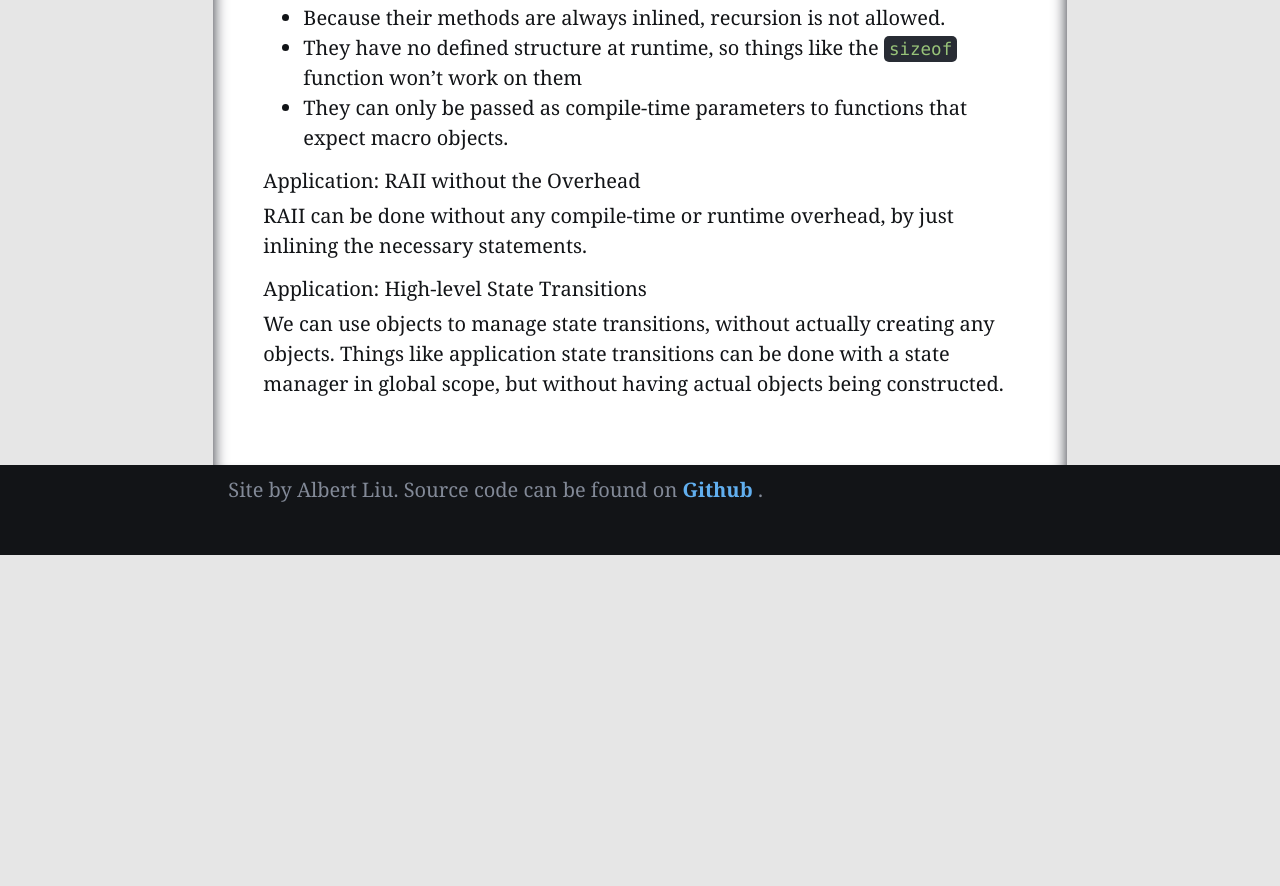
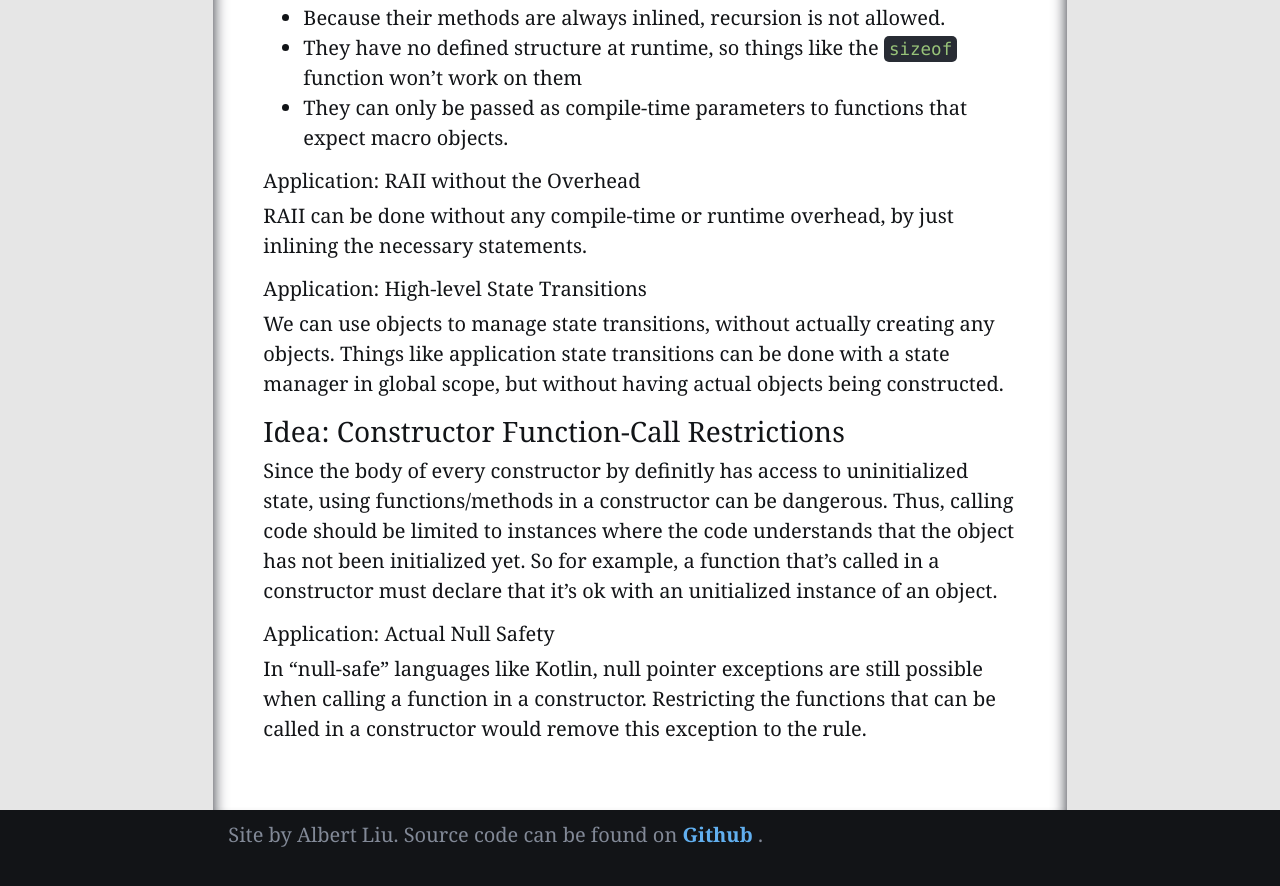
Before and after one commit to A1Liu/a1liu.github.io, a Jekyll site: the page built from _posts/2019-09-15-programming-language-ideas.md, in a window 1280 px wide and 900 px high, scrolled down 3694 px. Shown: the top 886 px of the window. Built offline with Jekyll 4.4.1, drawn with Linux system fonts in a browser that asks for light colours; before the commit the page ends 4249 px from its top, so only the background shows below that.

Commit message:
added stuffos

```diff
--- a/_posts/2019-09-15-programming-language-ideas.md
+++ b/_posts/2019-09-15-programming-language-ideas.md
@@ -139,3 +139,15 @@ the necessary statements.
 We can use objects to manage state transitions, without actually creating any
 objects. Things like application state transitions can be done with a state manager
 in global scope, but without having actual objects being constructed.
+
+### Idea: Constructor Function-Call Restrictions
+Since the body of every constructor by definitly has access to uninitialized state,
+using functions/methods in a constructor can be dangerous. Thus, calling code should
+be limited to instances where the code understands that the object has not been
+initialized yet. So for example, a function that's called in a constructor must
+declare that it's ok with an unitialized instance of an object.
+
+##### Application: Actual Null Safety
+In "null-safe" languages like Kotlin, null pointer exceptions are still possible
+when calling a function in a constructor. Restricting the functions that can be
+called in a constructor would remove this exception to the rule.
```
